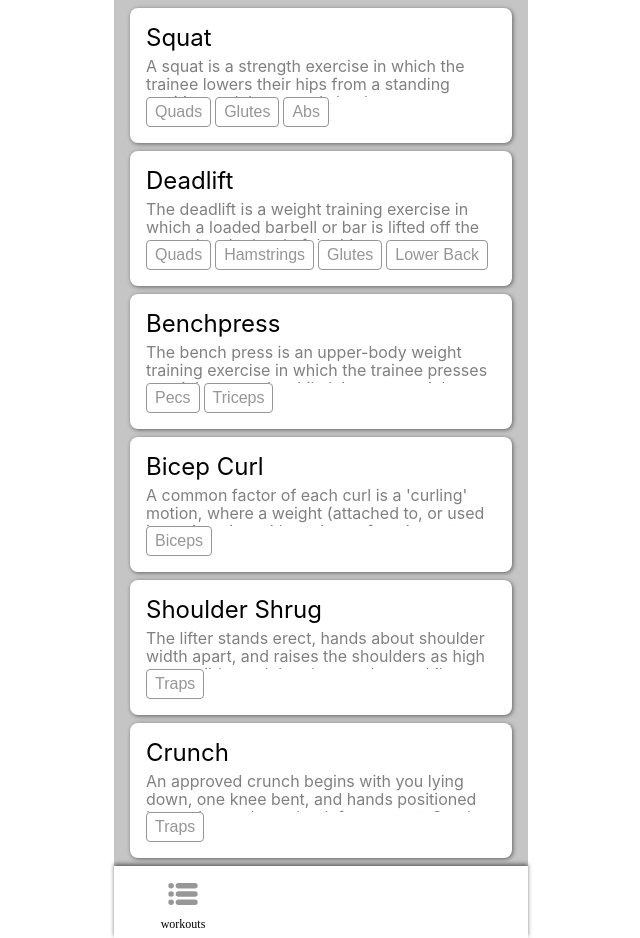
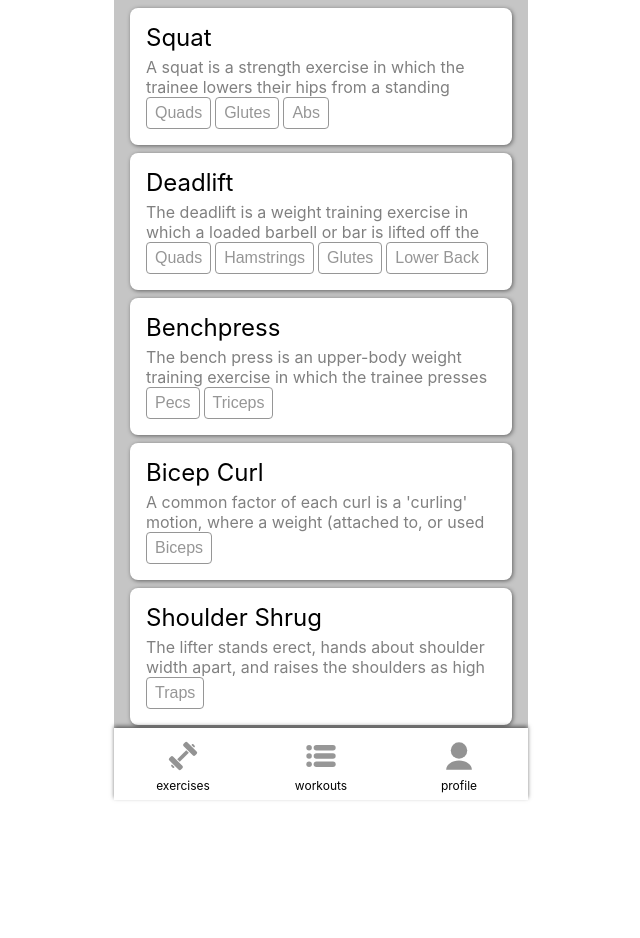
Before and after one commit to MDBoticano/gym-react, a React (Create React App) app: page / in a window 1280 px wide. Shown: the whole page, without its empty margins (319-959 px from the left). After the commit the page ends 800 px from the top, so only its background shows below. Built offline with nearby package versions, Linux system fonts and the light colour scheme.

Commit message:
Create TagsRow styled-component
- Improve Cards, Navigation, and Tags components

```diff
--- a/src/App.jsx
+++ b/src/App.jsx
@@ -3,31 +3,25 @@ import React from 'react';
 import Navigation from './components/Navigation';
 import Exercises from './components/Exercises';
 import Card from './components/Card';
-import Tag from './components/Tag';
+import TagsRow from './components/TagsRow';
 
 import DummyExercises from './data/DummyExercises';
 
-const listTags = (tags) => {
-  const allTags = tags.map(tag => <Tag text={tag} key={tag} />);
-  return (
-    <div className="tags-row">
-      {allTags}
-    </div>
-  );
-}
+
+
 
 const listExercises = (exercises) => {
   const cards = exercises.map(exercise => {
     const { id, name, description, tags } = exercise;
 
     return (
-      <Card title={name} description={description} key={id}>
-        {listTags(tags)}
+      <Card className="Card" title={name} description={description} key={id}>
+        <TagsRow tags={tags} />
       </Card>
     );
   });
   return <>{cards}</>
-}
+};
 
 const App = () => {
   return (
--- a/src/components/Card.jsx
+++ b/src/components/Card.jsx
@@ -1,13 +1,5 @@
 import React from 'react';
 import styled from 'styled-components';
-
-const StyledCardTitle = styled.p`
-  margin: 0;
-
-  font-family: 'SF Pro Display';
-  font-size: 1.5rem;
-  line-height: 1.75rem;
-`
 
 const StyledCard = styled.div`
   margin: 0.5rem 0;
@@ -20,10 +12,17 @@ const StyledCard = styled.div`
   &:hover {
     box-shadow: 1px 1px 2px rgba(0, 0, 0, 0.25);
   }
+`;
 
-`
+const CardTitle = styled.p`
+  margin: 0;
 
-const StyledCardDescription = styled.p`
+  font-family: 'SF Pro Display';
+  font-size: 1.5rem;
+  line-height: 1.75rem;
+`;
+
+const CardDescription = styled.p`
   margin: 0;
   margin-top: 5px;
 
@@ -32,38 +31,21 @@ const StyledCardDescription = styled.p`
   text-overflow: ellipsis;
 
   font-family: 'SF Pro Text';
+  line-height: 1.25rem;
   font-size: 1rem;
-  line-height: 1.125rem;
+
 
   color: gray;
-`
-
-const CardTitle = (props) => {
-  return (
-    <StyledCardTitle attribute={props.style}>
-      {props.title}
-    </StyledCardTitle>
-  );
-}
-
-const CardDescription = (props) => {
-  return (
-    <StyledCardDescription attribute={props.style}>
-      {props.description}
-    </StyledCardDescription>
-  )
-}
+`;
 
 const Card = (props) => {
   return (
-    <StyledCard attribute={props.style}>
-      <CardTitle title={props.title} />
-      <CardDescription description={props.description} />
+    <StyledCard>
+      <CardTitle>{props.title}</CardTitle>
+      <CardDescription>{props.description}</CardDescription>
       {props.children}
     </StyledCard>
   );
-}
-
-
+};
 
 export default Card;
--- a/src/components/Navigation.jsx
+++ b/src/components/Navigation.jsx
@@ -19,6 +19,7 @@ const StyledNavItem = styled.div`
     margin: 0;
     padding: 0;
 
+    font-family: 'SF Pro Text';
     font-size: .75rem;
     line-height: 1rem;
   }
@@ -43,6 +44,10 @@ const StyledNavigation = styled.div`
 
   background-color: white;
   box-shadow: 0px -2px 4px rgba(0,0,0, 0.5);
+
+  position: fixed;
+  bottom: 0;
+  width: 414px;
 `
 
 
@@ -50,8 +55,16 @@ const Navigation = () => {
   return (
     <StyledNavigation>
       <NavItem
+        src="images/Exercises.svg"
+        label="exercises"
+      />
+      <NavItem
         src="images/Workouts.svg"
         label="workouts"
+      />
+      <NavItem
+        src="images/Profile.svg"
+        label="profile"
       />
     </StyledNavigation>
   );
--- a/src/components/Tag.jsx
+++ b/src/components/Tag.jsx
@@ -1,33 +1,28 @@
 import React from 'react';
 import styled from 'styled-components';
 
-const StyledTag = styled.button`
+const Button = styled.button`
   border: solid 1px hsl(0, 0%, 59%);
-  padding: 0.25rem 0.5rem;
+  padding: calc(0.25rem + 1px) 0.5rem;
 
   border-radius: 0.25rem;
 
   background-color: white;
 
-  &:not(first-child) {
-    margin-right: 0.25rem;
-  }
-`
-
-const StyledTagText = styled.p`
-  padding: 0;
-  margin: 0;
-
   font-size: 1rem;
   line-height: 1.25rem;
   color: hsl(0, 0%, 59%);
-`
+
+  &:not(:last-child) {
+    margin-right: 0.25rem;
+  }
+`;
 
 const Tag = (props) => {
   return (
-    <StyledTag attribute={props.style}>
-      <StyledTagText>{props.text}</StyledTagText>
-    </StyledTag>
+    <Button className="Tag">
+      {props.label}
+    </Button>
   );
 };
 
--- /dev/null
+++ b/src/components/TagsRow.jsx
@@ -0,0 +1,24 @@
+import React from 'react';
+import styled from 'styled-components';
+
+import Tag from './Tag';
+
+const StyledRow = styled.div`
+  height: 2rem;
+  overflow: hidden;
+`
+
+const TagsRow = ({ tags }) => {
+  const listTags = (tags) => {
+    const allTags = tags.map(tag => <Tag label={tag} key={tag} />);
+    return allTags;
+  };
+
+  return (
+    <StyledRow className="tags-row">
+      {listTags(tags)}
+    </StyledRow>
+  );
+};
+
+export default TagsRow;
--- a/src/data/DummyExercises.js
+++ b/src/data/DummyExercises.js
@@ -41,7 +41,14 @@ const DummyExercises = [
     "name": "Crunch",
     "description" : "An approved crunch begins with you lying down, one knee bent, and hands positioned beneath your lower back for support. Gently lift your head and shoulders, hold briefly and relax back down.",
     "tags" : [
-      "Traps"
+      "Abs"
+    ],
+  }, {
+    "id": 7,
+    "name": "Russian Twist",
+    "description" : "The Russian twist is a type of exercise that is used to work the abdominal muscles by performing a twisting motion on the abdomen.",
+    "tags" : [
+      "Abs"
     ],
   },
 ];
--- a/src/index.css
+++ b/src/index.css
@@ -5,7 +5,7 @@ body {
 
 .App {
   max-width: 414px;
-  min-height: 100vh;
+  height: 100vh;
 
   display: flex;
   flex-direction: column;
@@ -20,8 +20,14 @@ body {
 }
 
 .Exercises {
+  margin: 0;
+  padding: 0;
+
   flex: 1;
 
   padding-left: 1rem;
   padding-right: 1rem;
+  margin-bottom: 4.5rem;
+
+  overflow: auto;
 }
```
Also changed, not shown: public/images/Exercises.svg (added), public/images/Profile.svg (added).
